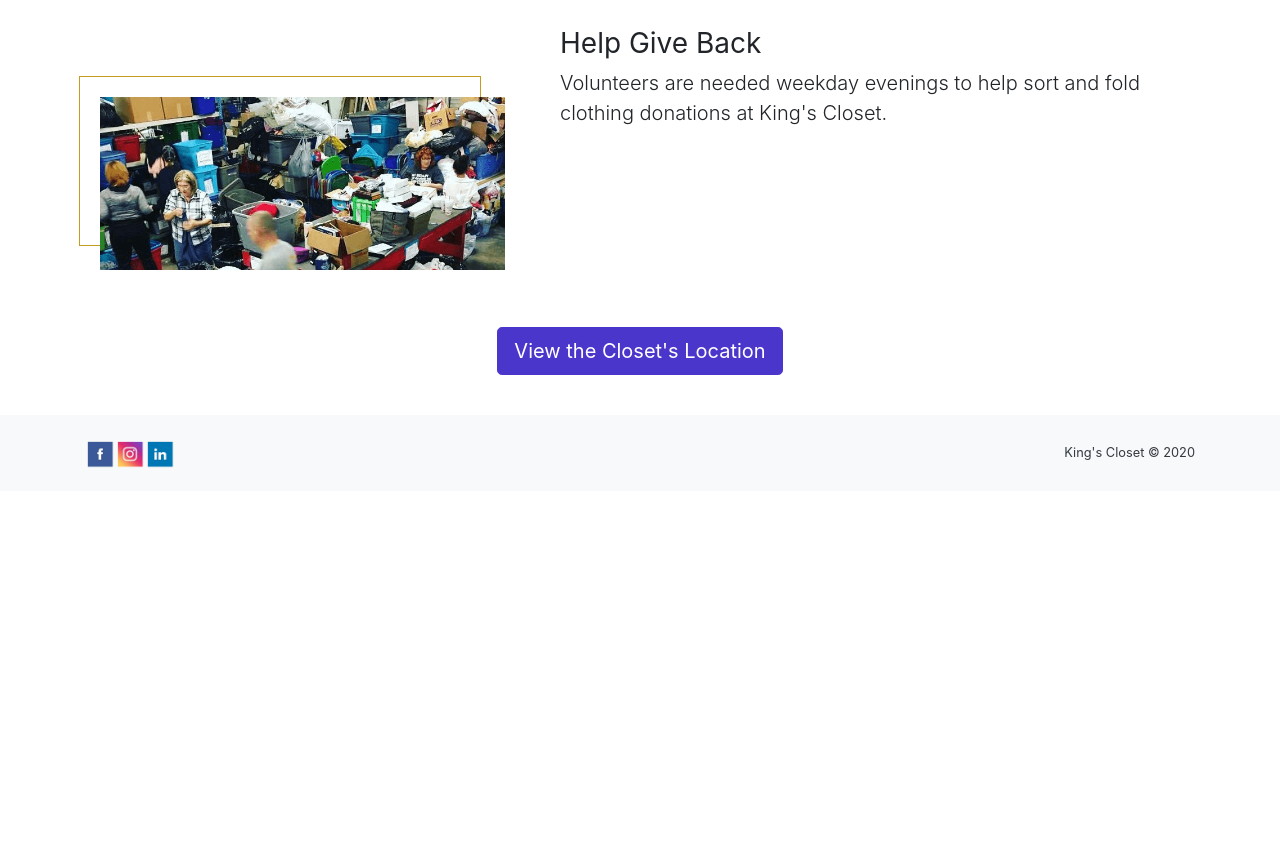
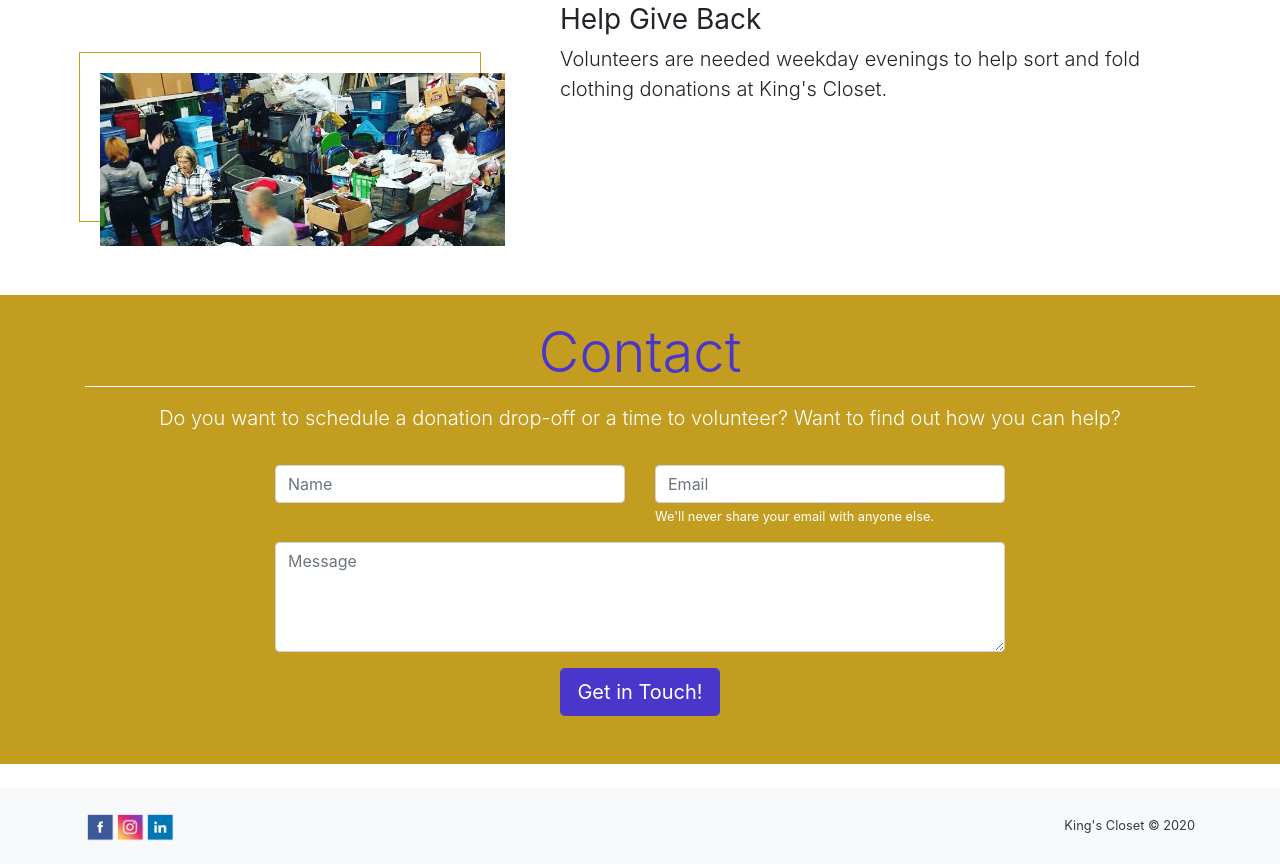
Before and after one commit to Dormanator/kings-closet-site, a Gatsby site: page / in a window 1280 px wide. Shown: the part 1805-2669 px from the top of the page. Before the commit the page ends 2296 px from the top, so only its background shows below. Built offline with nearby package versions, Linux system fonts and the light colour scheme; Gatsby itself is replaced by a stand-in of ours.

Commit message:
Init contact form added. Need to add API call and contact info in footer

```diff
--- /dev/null
+++ b/src/components/contact.js
@@ -0,0 +1,93 @@
+import React from "react"
+import Button from "react-bootstrap/Button"
+import Col from "react-bootstrap/Col"
+import Container from "react-bootstrap/Container"
+import Form from "react-bootstrap/Form"
+import Row from "react-bootstrap/Row"
+
+const Contact = ({ title, paragraphs }) => {
+  return (
+    <div id="contact" className="bg-secondary pt-4 pb-5">
+      <Container>
+        <Row className="">
+          <Col className="text-center">
+            <h1 className="display-4 text-primary border-bottom border-white mb-3">
+              {title}
+            </h1>
+          </Col>
+        </Row>
+        <Row>
+          <Col className="text-center text-white">
+            {paragraphs.map((p, i) => (
+              <p className="lead" key={`contact-p-${i}`}>
+                {p}
+              </p>
+            ))}
+          </Col>
+        </Row>
+        <Row className="pt-3">
+          <Col md={{ span: 8, offset: 2 }}>
+            <Form onSubmit={() => console.log("Submitted")}>
+              <Row>
+                <Col md="6">
+                  <Form.Group controlId="formName">
+                    <Form.Control
+                      type="text"
+                      placeholder="Name"
+                      aria-label="Name"
+                    />
+                  </Form.Group>
+                </Col>
+                <Col md="6">
+                  <Form.Group controlId="formEmail">
+                    <Form.Control
+                      type="email"
+                      placeholder="Email"
+                      aria-label="Email"
+                    />
+                    <Form.Text className="text-white">
+                      We'll never share your email with anyone else.
+                    </Form.Text>
+                  </Form.Group>
+                </Col>
+              </Row>
+              <Row>
+                <Col>
+                  <Form.Group controlId="formMessage">
+                    <Form.Control
+                      as="textarea"
+                      rows={4}
+                      placeholder="Message"
+                      aria-label="Message"
+                    />
+                  </Form.Group>
+                </Col>
+              </Row>
+              <Row>
+                <Col className="text-center">
+                  <Button
+                    variant="primary"
+                    size="lg"
+                    type="submit"
+                    className="text-white"
+                  >
+                    Get in Touch!
+                  </Button>
+                </Col>
+              </Row>
+            </Form>
+          </Col>
+        </Row>
+      </Container>
+    </div>
+  )
+}
+
+Contact.defaultProps = {
+  title: "Contact",
+  paragraphs: [
+    "Do you want to schedule a donation drop-off or a time to volunteer? Want to find out how you can help?",
+  ],
+}
+
+export default Contact
--- a/src/components/getInvolved.js
+++ b/src/components/getInvolved.js
@@ -28,9 +28,9 @@ const GetInvolved = ({ title, sections }) => {
   `)
 
   return (
-    <div id="get-involved">
+    <div id="get-involved" className="py-4">
       <Container>
-        <Row className="pt-5">
+        <Row>
           <Col className="text-center">
             <h1 className="display-4 text-primary border-bottom border-secondary mb-3">
               {title}
@@ -56,19 +56,6 @@ const GetInvolved = ({ title, sections }) => {
             </Col>
           </Row>
         ))}
-        <Row className="pt-3">
-          <Col xs="12" className="d-flex justify-content-center mt-md-3 mb-3">
-            <Button
-              href="https://goo.gl/maps/kExbbEyD8JmaDCRKA"
-              target="_blank"
-              variant="primary"
-              size="lg"
-              className="text-white"
-            >
-              View the Closet's Location
-            </Button>
-          </Col>
-        </Row>
       </Container>
     </div>
   )
--- a/src/pages/index.js
+++ b/src/pages/index.js
@@ -3,6 +3,8 @@ import Layout from "../components/layout"
 import Home from "../components/home"
 import About from "../components/about"
 import GetInvolved from "../components/getInvolved"
+import Contact from "../components/contact"
+
 // Import fontawesome css manually
 import "@fortawesome/fontawesome-svg-core/styles.css"
 import { config } from "@fortawesome/fontawesome-svg-core"
@@ -14,6 +16,7 @@ const Index = () => {
       <Home />
       <About />
       <GetInvolved />
+      <Contact />
     </Layout>
   )
 }
```
